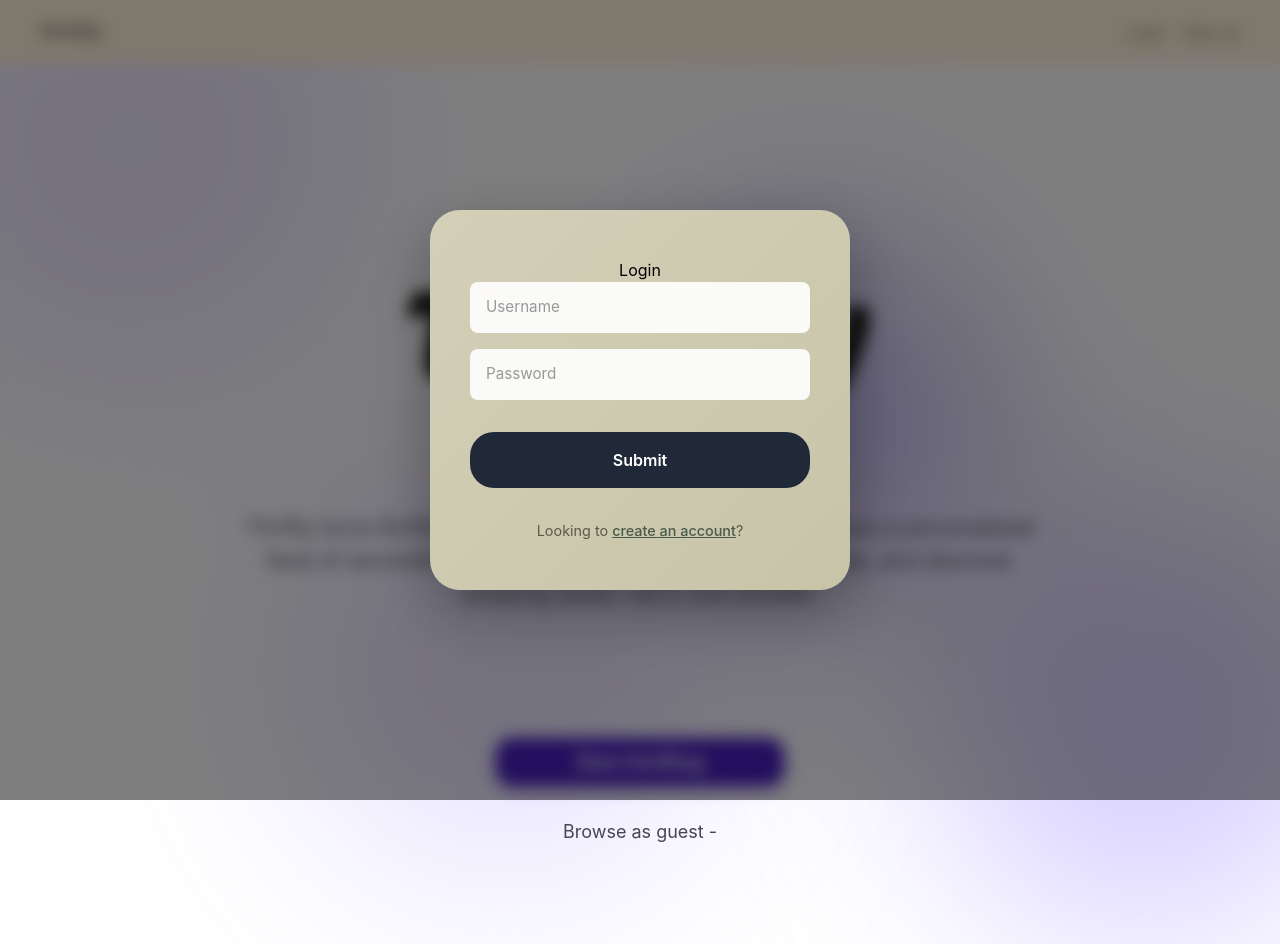
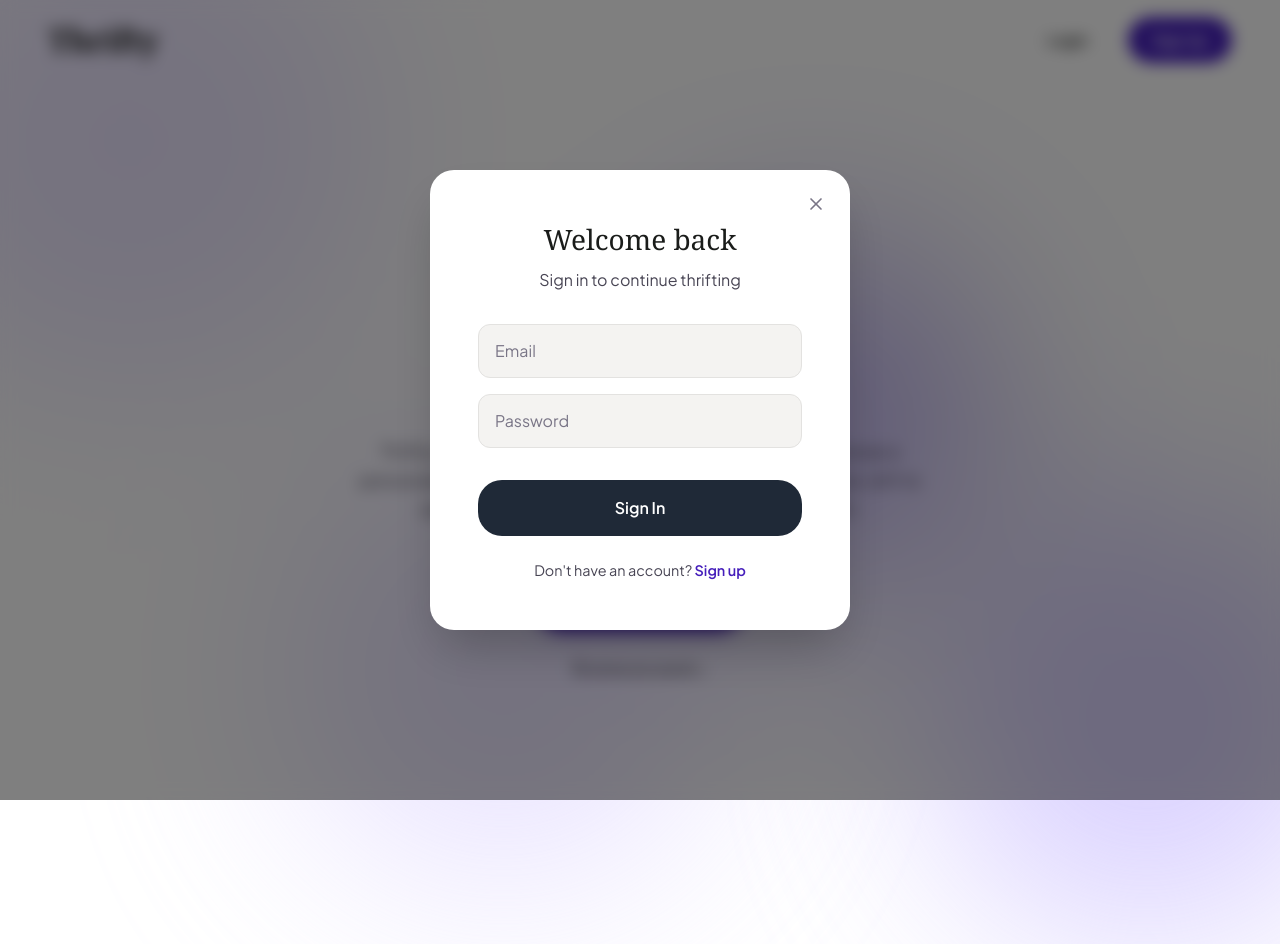
Before and after one commit to w1iii/thrifty, a React (Vite) app: page / in a window 1280 px wide. Both pictures are taken after a click on the button "Start thrifting". After the commit the page ends 816 px from the top, so only its background shows below. Built offline with nearby package versions, Linux system fonts and the light colour scheme; no server answers.

Commit message:
fixed css fonts and redesigned the navbar and modal

```diff
--- a/src/components/Landingpage.css
+++ b/src/components/Landingpage.css
@@ -1,64 +1,65 @@
-@import url('https://fonts.googleapis.com/css2?family=Lemon&display=swap');
-
-body {
-    background-color: transparent;
-    background-image: none;
-}
-
 .main-container {
-    margin-top: 5rem;
   display: flex;
   flex-direction: column;
   justify-content: center;
   align-items: center;
-    height: 100vh;
+  height: calc(100vh - 4rem);
+  padding: 2rem;
 }
 
 .main-container h1 {
-    font-family: "Lemon", cursive;
-    font-size: 120px;
+  font-family: 'Noto Serif', serif;
+  font-size: clamp(3rem, 10vw, 6rem);
+  font-weight: 700;
   color: #1a1c1a;
-    margin-bottom: 0;
+  margin-bottom: 0.5rem;
+  letter-spacing: -0.02em;
 }
 
 .main-container h2 {
-    color: #1a1c1a;
-    margin-bottom: 4rem;
+  font-family: 'Noto Serif', serif;
+  font-size: 1.5rem;
+  color: #484554;
+  margin-bottom: 2rem;
+  text-align: center;
 }
 
 .main-container p {
-    font-size: 22px;
-    width: 50rem;
+  font-size: 1.125rem;
+  max-width: 36rem;
   text-align: center;
   color: #484554;
+  line-height: 1.6;
 }
 
 .thrift-btn {
-    margin-top: 8rem;
-    width: 18rem;
-    height: 3rem;
-    font-size: 14px;
+  margin-top: 3rem;
+  padding: 1rem 3rem;
+  font-size: 1.125rem;
+  font-weight: 600;
   color: white;
   background-color: #451ebb;
-    border-radius: 1rem;
-    border-style: none;
-    font-size: 20px;
-    font-weight: 600;
-    transition: 0.3s;
+  border-radius: 9999px;
+  border: none;
+  cursor: pointer;
+  transition: all 0.3s;
   box-shadow: 0 4px 15px rgba(69, 30, 187, 0.3);
 }
 
 .thrift-btn:hover {
-    transition: 0.3s;
   background-color: #5d3fd3;
-    color: whitesmoke;
-    width: 18.5rem;
-    height: 3.5rem;
+  transform: translateY(-2px);
+  box-shadow: 0 8px 25px rgba(69, 30, 187, 0.4);
+}
+
+.browse-link {
+  margin-top: 1.5rem;
+  color: #484554;
+  font-size: 1rem;
+  text-decoration: underline;
   cursor: pointer;
 }
 
-.browse-link {
-    margin-top: 2rem;
-    color: #484554;
-    font-size: 18px;
+.browse-link:hover {
+  color: #1a1c1a;
 }
--- a/src/components/Navbar.css
+++ b/src/components/Navbar.css
@@ -1,36 +1,53 @@
-@import url('https://fonts.googleapis.com/css2?family=Lemon&display=swap');
-body{
-    margin:0;
-    padding:0;
+.navbar-container {
+  display: flex;
+  align-items: center;
+  justify-content: space-between;
+  padding: 1rem 3rem;
+  background: transparent;
 }
 
-.navbar-container {
-    display:flex;
-    align-items:center;
-    justify-content:center;
-    padding:0.5rem;
-    background-color: #FDF0DB;
-    color: #78745F;
-    height:4rem;
+.navlogo h1 {
+  font-family: 'Noto Serif', serif;
+  font-size: 2rem;
+  font-weight: 700;
+  color: #1a1c1a;
+  letter-spacing: -0.02em;
 }
 
-.navlogo{
-    flex:1;
-    font-family: 'Lemon', cursive;
-    margin-left:2rem;
+.navbuttons {
+  display: flex;
+  gap: 1rem;
 }
 
-
-.navbuttons{
-    display:flex;
-    gap:1rem;
-    margin-right:2rem;
-    color: #78745F;
+.navbuttons button,
+.navbuttons a {
+  padding: 0.75rem 1.5rem;
+  border-radius: 9999px;
+  font-size: 0.95rem;
+  font-weight: 600;
+  text-decoration: none;
+  cursor: pointer;
+  transition: all 0.2s;
+  border: none;
 }
 
-a{
-    text-decoration:none;
-    color:inherit;
+.navbuttons .login-btn {
+  background: transparent;
+  color: #1a1c1a;
+}
+
+.navbuttons .login-btn:hover {
+  background: #f4f3f1;
+}
+
+.navbuttons .signup-btn {
+  background: #451ebb;
+  color: white;
+}
+
+.navbuttons .signup-btn:hover {
+  background: #5d3fd3;
+  transform: translateY(-1px);
 }
 
 .modal-overlay {
@@ -39,116 +56,148 @@ a{
   left: 0;
   right: 0;
   bottom: 0;
-  background: rgba(75, 85, 75, 0.7);
+  background: rgba(26, 28, 26, 0.5);
   display: flex;
   align-items: center;
   justify-content: center;
   z-index: 1000;
   backdrop-filter: blur(8px);
+  animation: fadeIn 0.2s ease-out;
+}
+
+@keyframes fadeIn {
+  from { opacity: 0; }
+  to { opacity: 1; }
 }
 
 .modal-content-form {
-  background: linear-gradient(135deg, #d4d0b8 0%, #c8c4a8 100%);
-  border-radius: 30px;
-  display:flex;
-  align-items:center;
-  justify-content:center;
-  flex-direction:column;
-  padding: 3rem 2.5rem;
+  background: white;
+  border-radius: 24px;
+  display: flex;
+  flex-direction: column;
+  padding: 3rem;
+  width: 100%;
   max-width: 420px;
-  width: 90%;
-  box-shadow: 0 20px 60px rgba(0,0,0,0.3);
-  animation: modalSlideIn 0.3s ease-out;
+  box-shadow: 0 25px 50px -12px rgba(0, 0, 0, 0.25);
+  animation: slideUp 0.3s ease-out;
+  position: relative;
 }
 
-@keyframes modalSlideIn {
+@keyframes slideUp {
   from {
     opacity: 0;
-    transform: translateY(-20px) scale(0.95);
+    transform: translateY(20px);
   }
   to {
     opacity: 1;
-    transform: translateY(0) scale(1);
+    transform: translateY(0);
   }
 }
 
-.modal-content h2 {
+.modal-close-btn {
+  position: absolute;
+  top: 1.25rem;
+  right: 1.25rem;
+  background: none;
+  border: none;
+  cursor: pointer;
+  color: #797586;
+  padding: 0.25rem;
+  border-radius: 50%;
+  transition: all 0.2s;
+}
+
+.modal-close-btn:hover {
+  color: #1a1c1a;
+  background: #f4f3f1;
+}
+
+.modal-content-form h2 {
+  font-family: 'Noto Serif', serif;
   text-align: center;
-  color: #5a5a4a;
-  font-size: 2rem;
+  color: #1a1c1a;
+  font-size: 1.75rem;
+  margin-bottom: 0.5rem;
+}
+
+.modal-subtitle {
+  text-align: center;
+  color: #484554;
   margin-bottom: 2rem;
-  font-weight: 600;
 }
 
 .login-form {
   display: flex;
   flex-direction: column;
   gap: 1rem;
-  width:100%;
+  width: 100%;
 }
 
 .login-form input {
   padding: 0.875rem 1rem;
-  border: none;
-  border-radius: 8px;
-  font-size: 0.95rem;
-  background: rgba(255, 255, 255, 0.9);
-  color: #3d3d3d;
+  border: 1px solid #e3e2e0;
+  border-radius: 0.75rem;
+  font-size: 1rem;
+  background: #f4f3f1;
+  color: #1a1c1a;
   transition: all 0.2s;
 }
 
 .login-form input::placeholder {
-  color: #999;
+  color: #797586;
 }
 
 .login-form input:focus {
   outline: none;
-  background: rgba(255, 255, 255, 1);
-  box-shadow: 0 2px 8px rgba(0,0,0,0.1);
+  border-color: #451ebb;
+  background: white;
+  box-shadow: 0 0 0 3px rgba(69, 30, 187, 0.1);
+}
+
+.error-login {
+  color: #ba1a1a;
+  display: flex;
+  align-items: center;
+  gap: 0.5rem;
+  justify-content: center;
+  font-size: 0.875rem;
+  padding: 0.75rem;
+  background: #ffdad6;
+  border-radius: 0.5rem;
 }
 
 .submit-button {
-  background: linear-gradient(135deg, #8a8a7a 0%, #707060 100%);
+  background: #451ebb;
   color: white;
   border: none;
   padding: 0.875rem;
   font-size: 1rem;
   font-weight: 600;
-  border-radius: 8px;
+  border-radius: 0.75rem;
   cursor: pointer;
   transition: all 0.2s;
   margin-top: 0.5rem;
 }
 
 .submit-button:hover {
+  background: #5d3fd3;
   transform: translateY(-1px);
-  box-shadow: 0 4px 12px rgba(0,0,0,0.2);
 }
 
 .modal-footer {
   text-align: center;
-  margin-top: 2rem;
-  color: #5a5a4a;
+  margin-top: 1.5rem;
+  color: #484554;
   font-size: 0.9rem;
 }
 
 .modal-footer a {
-  color: #4a5a4a;
-  text-decoration: underline;
-  font-weight: 500;
+  color: #451ebb;
+  text-decoration: none;
+  font-weight: 600;
   cursor: pointer;
 }
 
 .modal-footer a:hover {
-  color: #3a4a3a;
+  text-decoration: underline;
 }
-
-.error-login{
-  color: #f50000;
-  display:flex;
-  align-items:center;
-  gap:1rem;
-  justify-content:center;
-  margin:0;
-  padding:0;
-}
--- a/src/components/Navbar.jsx
+++ b/src/components/Navbar.jsx
@@ -1,8 +1,7 @@
-// Navbar.jsx
 import { useState, useEffect } from 'react';
 import axios from 'axios'
 import { useNavigate } from 'react-router-dom'
-import { CircleAlert} from 'lucide-react';
+import { CircleAlert, X } from 'lucide-react';
 import { useAuth } from '../authContext.jsx'
 import { Link } from 'react-router-dom'
 import "./Navbar.css";
@@ -10,53 +9,60 @@ import "./Navbar.css";
 function LoginModal({ isOpen, onClose, onSwitchToSignup }) {
   const [password, setPassword] = useState('')
   const [email, setEmail] = useState('')
-  const [validLogin , setValidLogin] = useState(false)
+  const [validLogin, setValidLogin] = useState(false)
+  const [loading, setLoading] = useState(false)
   const { login } = useAuth()
 
   const navigate = useNavigate()
-
-
 
   if (!isOpen) return null;
 
   const handleSubmit = async (e) => {
     e.preventDefault();
+    setLoading(true);
 
     try{
       const res = await axios.post('http://localhost:5050/api/auth/login',
         { email, password },
         { withCredentials: true }
       )
-      console.log(res.data)
       login(res.data.user, res.data.token)
       navigate('/dashboard')
     }catch(err){
       setValidLogin(true)
       console.log(err)
+    } finally {
+      setLoading(false);
     }
   };
 
   function handleClose(){
     onClose()
     setValidLogin(false)
-
+    setPassword('')
+    setEmail('')
   }
 
   return (
     <div className="modal-overlay" onClick={handleClose}>
       <div className="modal-content-form" onClick={(e) => e.stopPropagation()}>
-        <h2>Login</h2>
+        <button className="modal-close-btn" onClick={handleClose}>
+          <X size={20} />
+        </button>
+
+        <h2>Welcome back</h2>
+        <p className="modal-subtitle">Sign in to continue thrifting</p>
 
         <div className="login-form">
           { validLogin &&
             <p className="error-login">
-              <CircleAlert /> Invalid username and password.
+              <CircleAlert size={16} /> Invalid email or password
             </p>
           }
-          <input type="text"
+          <input type="email"
             value={email}
             onChange={(e) => setEmail(e.target.value)}
-            placeholder="Username"
+            placeholder="Email"
           />
 
           <input
@@ -66,14 +72,14 @@ function LoginModal({ isOpen, onClose, onSwitchToSignup }) {
             placeholder="Password"
           />
 
-          <button onClick={handleSubmit} className="submit-button">
-            Submit
+          <button onClick={handleSubmit} className="submit-button" disabled={loading}>
+            {loading ? 'Signing in...' : 'Sign In'}
           </button>
         </div>
 
         <div className="modal-footer">
           <p>
-            Looking to <Link to='/signup'> create an account</Link>?
+            Don't have an account? <Link to='/signup' onClick={handleClose}>Sign up</Link>
           </p>
         </div>
       </div>
@@ -83,23 +89,12 @@ function LoginModal({ isOpen, onClose, onSwitchToSignup }) {
 
 function Navbar({ openLoginModal }) {
   const [isLoginOpen, setIsLoginOpen] = useState(false);
-  const [isSignupOpen, setIsSignupOpen] = useState(false);
 
   useEffect(() => {
     if (openLoginModal){
-    setIsLoginOpen(true);
+      setIsLoginOpen(true);
     }}, [openLoginModal]
   )
-
-  const switchToSignup = () => {
-    setIsLoginOpen(false);
-    setIsSignupOpen(true);
-  };
-
-  const switchToLogin = () => {
-    setIsSignupOpen(false);
-    setIsLoginOpen(true);
-  };
 
   return (
     <>
@@ -108,17 +103,15 @@ function Navbar({ openLoginModal }) {
           <h1>Thrifty</h1>
         </div>
         <div className="navbuttons">
-          <a href="#" onClick={(e) => { e.preventDefault(); setIsLoginOpen(true); }}>Login</a>
-          <Link to="/signup"> Sign up</Link>
+          <button className="login-btn" onClick={() => setIsLoginOpen(true)}>Login</button>
+          <Link to="/signup" className="signup-btn">Sign Up</Link>
         </div>
       </div>
 
       <LoginModal
         isOpen={isLoginOpen}
         onClose={() => setIsLoginOpen(false)}
-        onSwitchToSignup={switchToSignup}
       />
-
     </>
   );
 }
--- a/src/index.css
+++ b/src/index.css
@@ -74,6 +74,11 @@
 body, html, #root {
   background-color: transparent;
   min-height: 100vh;
+  font-family: 'Plus Jakarta Sans', sans-serif;
+}
+
+h1, h2, h3, h4, h5, h6 {
+  font-family: 'Noto Serif', serif;
 }
 
 .animated-bg {
--- a/src/pages/SignupPage.css
+++ b/src/pages/SignupPage.css
@@ -3,7 +3,7 @@
   color: #1a1c1a;
   align-items: center;
   height: 4rem;
-  font-family: 'Noto Serif', serif;
+  font-family: 'Noto Serif', serif, sans-serif;
   padding: 0.5rem;
   margin-bottom: 0;
   box-shadow: 0 2px 10px rgba(0, 0, 0, 0.05);
```
Also changed, not shown: 5 other files (tests, documents, lock files or other folders). Lines whose indentation alone changed are shown as unchanged.
